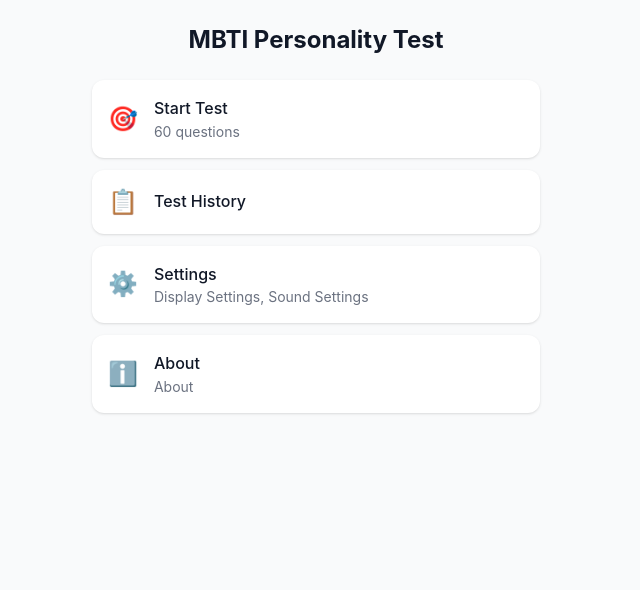
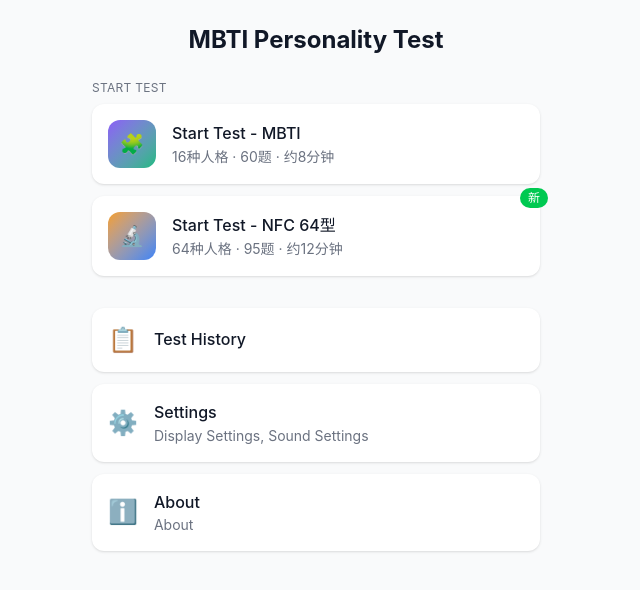
Before and after one commit to newbdez33/imbt, a React (Vite) app: page /menu in a window 1280 px wide. Shown: the top 590 px of the page, without its empty margins (324-964 px from the left). Built offline with nearby package versions, Linux system fonts and the light colour scheme.

Commit message:
Show MBTI and NFC test types directly in menu

```diff
--- a/src/pages/MenuPage.tsx
+++ b/src/pages/MenuPage.tsx
@@ -1,32 +1,31 @@
-import { useState } from 'react'
 import { useNavigate } from 'react-router-dom'
 import { useTranslation } from 'react-i18next'
 import { useSound } from '../hooks/useSound'
-import { TestTypeSelector } from '../components/TestTypeSelector'
-import type { TestType } from '../types'
 
 export function MenuPage() {
   const navigate = useNavigate()
   const { t } = useTranslation()
   const { play } = useSound()
-  const [showTestSelector, setShowTestSelector] = useState(false)
 
-  const handleTestTypeSelect = (type: TestType) => {
-    play('click')
-    if (type === 'nfc') {
-      navigate('/test/nfc')
-    } else {
-      navigate('/test')
-    }
-  }
+  const testTypes = [
+    {
+      label: t('landing.startTest') + ' - MBTI',
+      description: '16种人格 · 60题 · 约8分钟',
+      path: '/test',
+      icon: '🧩',
+      color: 'from-analyst-500 to-diplomat-500',
+    },
+    {
+      label: t('landing.startTest') + ' - NFC 64型',
+      description: '64种人格 · 95题 · 约12分钟',
+      path: '/test/nfc',
+      icon: '🔬',
+      color: 'from-explorer-500 to-sentinel-500',
+      badge: '新',
+    },
+  ]
 
   const menuItems = [
-    {
-      label: t('landing.startTest'),
-      description: t('landing.questions'),
-      onClick: () => { play('click'); setShowTestSelector(true) },
-      icon: '🎯',
-    },
     {
       label: t('history.title'),
       description: t('history.empty').replace('暂无测试记录', '').replace('No test records yet', '').replace('テスト記録がありません', ''),
@@ -47,24 +46,6 @@
     },
   ]
 
-  if (showTestSelector) {
-    return (
-      <div className="min-h-screen p-6 bg-gray-50 dark:bg-gray-900">
-        <div className="max-w-md mx-auto">
-          <button
-            onClick={() => { play('click'); setShowTestSelector(false) }}
-            className="mb-4 p-2 -ml-2 text-gray-500 hover:text-gray-700 dark:text-gray-400 dark:hover:text-gray-200 transition-colors"
-          >
-            <svg className="w-6 h-6" fill="none" stroke="currentColor" viewBox="0 0 24 24">
-              <path strokeLinecap="round" strokeLinejoin="round" strokeWidth={2} d="M15 19l-7-7 7-7" />
-            </svg>
-          </button>
-          <TestTypeSelector onSelect={handleTestTypeSelect} />
-        </div>
-      </div>
-    )
-  }
-
   return (
     <div className="min-h-screen p-6 bg-gray-50 dark:bg-gray-900">
       <div className="max-w-md mx-auto space-y-6">
@@ -73,10 +54,40 @@
         </h1>
 
         <div className="space-y-3">
+          <div className="text-xs text-gray-500 dark:text-gray-400 uppercase tracking-wide mb-2">
+            {t('landing.startTest')}
+          </div>
+          {testTypes.map((item) => (
+            <button
+              key={item.path}
+              onClick={() => { play('click'); navigate(item.path) }}
+              className="relative w-full p-4 bg-white dark:bg-gray-800 rounded-xl shadow-sm hover:shadow-md transition-shadow text-left flex items-center gap-4"
+            >
+              {item.badge && (
+                <span className="absolute -top-2 -right-2 px-2 py-0.5 bg-green-500 text-white text-xs font-medium rounded-full">
+                  {item.badge}
+                </span>
+              )}
+              <div className={`w-12 h-12 rounded-xl bg-gradient-to-br ${item.color} flex items-center justify-center text-xl flex-shrink-0`}>
+                {item.icon}
+              </div>
+              <div>
+                <div className="font-medium text-gray-900 dark:text-white">
+                  {item.label}
+                </div>
+                <div className="text-sm text-gray-500 dark:text-gray-400">
+                  {item.description}
+                </div>
+              </div>
+            </button>
+          ))}
+        </div>
+
+        <div className="space-y-3 pt-2">
           {menuItems.map((item) => (
             <button
-              key={item.label}
-              onClick={item.onClick || (() => { play('click'); navigate(item.path!) })}
+              key={item.path}
+              onClick={() => { play('click'); navigate(item.path) }}
               className="w-full p-4 bg-white dark:bg-gray-800 rounded-xl shadow-sm hover:shadow-md transition-shadow text-left flex items-center gap-4"
             >
               <span className="text-2xl">{item.icon}</span>
```
